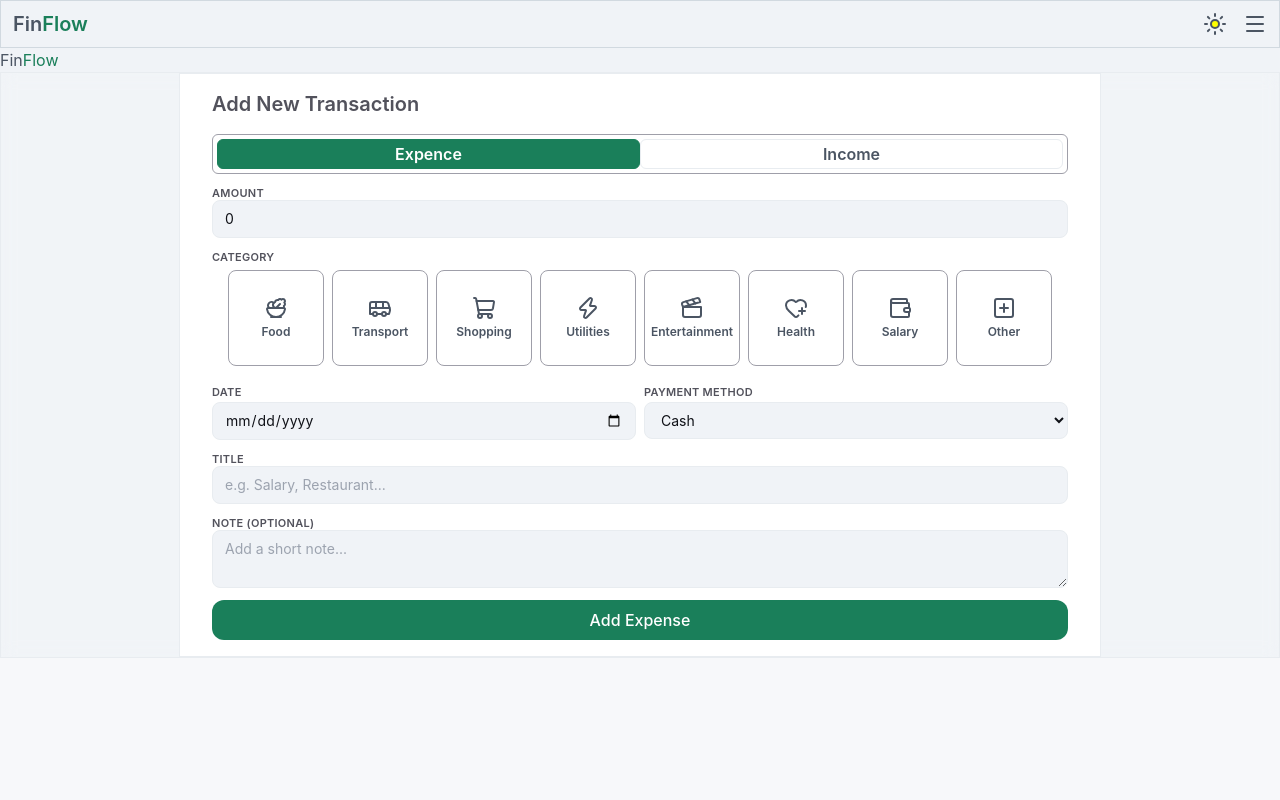
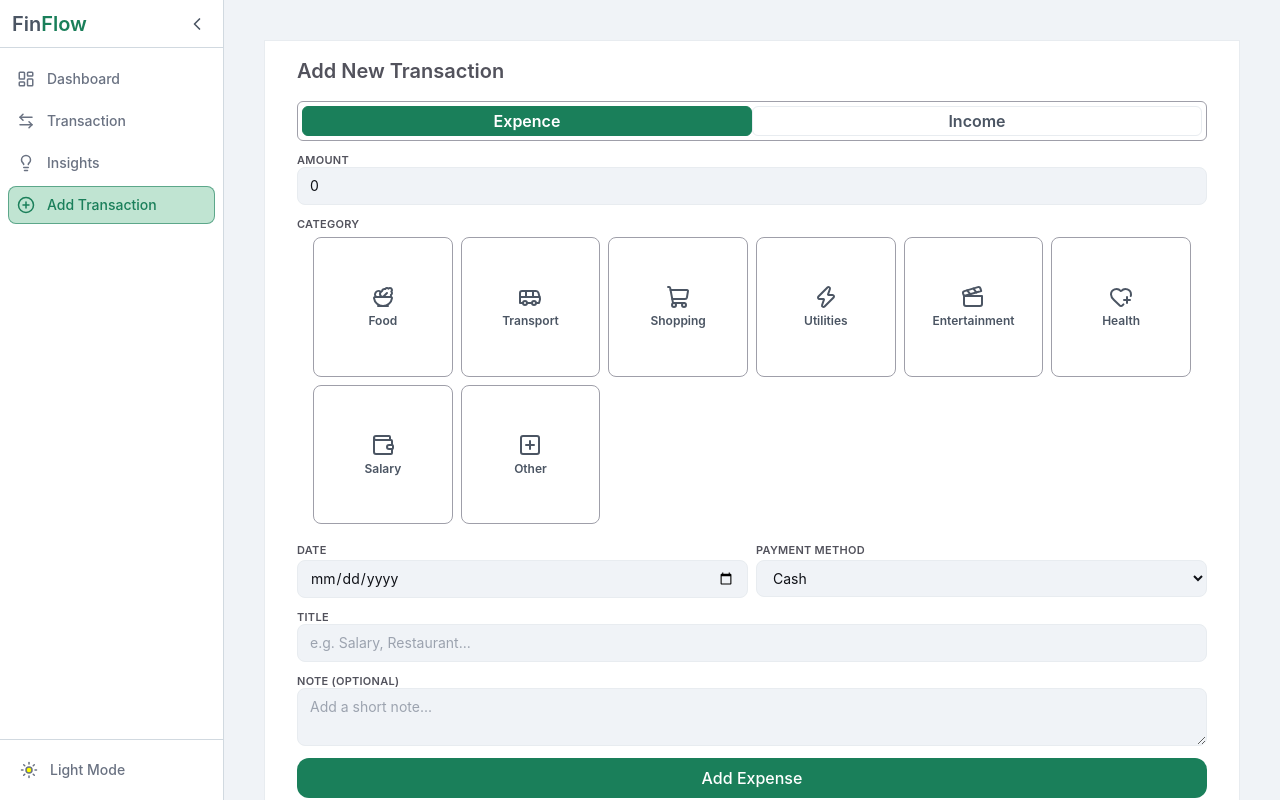
Before and after one commit to RahulSBytes/FinFine, a React (Vite) app: page /add in a window 1280 px wide. Built offline with nearby package versions, Linux system fonts and the light colour scheme.

Commit message:
feat:Add sidebar

```diff
--- a/src/components/Layout.tsx
+++ b/src/components/Layout.tsx
@@ -2,12 +2,26 @@ import { Outlet } from "react-router-dom";
 import Sidebar from "./ui/Sidebar";
 import Navbar from "./ui/Navbar";
 
+// Layout.tsx
 function Layout() {
   return (
-    <div className=" flex flex-col bg-surface-2 h-full w-full">
-      <Navbar />
-      <Sidebar />
-      <Outlet />
+    <div className="flex h-screen w-full overflow bg-surface-2">
+      {/* Sidebar — visible on md and above */}
+      <div className="hidden md:flex">
+        <Sidebar />
+      </div>
+
+      {/* Right side: Navbar (mobile only) + page content */}
+      <div className="flex flex-col flex-1 overflow-hidden">
+        {/* Navbar — visible on small screens only */}
+        <div className="md:hidden">
+          <Navbar />
+        </div>
+
+        <main className="flex-1 overflow-y-auto p-4">
+          <Outlet />
+        </main>
+      </div>
     </div>
   );
 }
--- a/src/components/pages/AddTransaction.tsx
+++ b/src/components/pages/AddTransaction.tsx
@@ -28,7 +28,7 @@ function AddTransaction() {
   const heading = "text-label font-semibold text-zinc-600";
 
   return (
-    <div className="border  bg-white/10 backdrop-blur-sm flex-center flex-col ">
+    <div className="flex flex-col gap-4 p-4 lg:p-6">
       <div className="bg-surface border py-4  px-8">
         <h2 className="text-xl font-semibold text-zinc-600 mb-4">
           Add New Transaction
@@ -42,7 +42,7 @@ function AddTransaction() {
                   type: "expense",
                 }))
               }
-              className={`flex-center font-semibold border  rounded-sm ${trnxData.type == "expense" ? "bg-brand-500 border-brand-500 text-white" : ""}`}
+              className={`flex-center cursor-pointer font-semibold border  rounded-sm ${trnxData.type == "expense" ? "bg-brand-500 border-brand-500 text-white" : ""}`}
             >
               Expence
             </div>
@@ -53,20 +53,19 @@ function AddTransaction() {
                   type: "income",
                 }))
               }
-              className={`flex-center font-semibold border  rounded-sm ${trnxData.type == "income" ? "bg-brand-500 border-brand-500 text-white" : ""}`}
+              className={`flex-center cursor-pointer font-semibold border  rounded-sm ${trnxData.type == "income" ? "bg-brand-500 border-brand-500 text-white" : ""}`}
             >
               Income
             </div>
           </div>
           <div className="flex flex-col">
-            <label htmlFor="" className={heading}>
+            <label htmlFor="amount" className={heading}>
               Amount
             </label>
             <input
               type="number"
               required
-              name=""
-              id=""
+              id="amount"
               placeholder="0.00"
               className="input-base"
               value={trnxData.amount}
@@ -80,24 +79,28 @@ function AddTransaction() {
           </div>
           <div>
             <h4 className={heading}>Category</h4>
-            <div className="grid grid-cols-3 sm:flex flex-wrap mt-1.5 sm:px-4 gap-2">
+            <div className="grid grid-cols-3 xs:grid-cols-4 sm:grid-cols-5 md:grid-cols-6 mt-1.5 px-0 sm:px-4 gap-2">
               {category.map((el, idx) => (
                 <div
                   key={idx}
                   onClick={() =>
                     setTrnxData((prev) => ({ ...prev, category: el }))
                   }
-                  className={`border border-zinc-400 w-24 aspect-square flex-center flex-col rounded-md gap-1 hover:bg-brand-100 hover:border-brand-500/60 ${trnxData.category == el ? "bg-brand-100 border-brand-500/60" : ""}`}
+                  className={`border border-zinc-400 w-full aspect-square flex-center flex-col  rounded-md gap-1 cursor-pointer
+          hover:bg-brand-100 hover:border-brand-500/20 transition-colors duration-150
+          ${trnxData.category === el ? "bg-brand-100 border-brand-500/60" : ""}`}
                 >
-                  <span>{getIcon(el)}</span>
-                  <span className="text-xs font-semibold">{el}</span>
+                  <span className="text-lg sm:text-xl">{getIcon(el)}</span>
+                  <span className="text-[10px] sm:text-xs font-semibold text-center leading-tight px-1">
+                    {el}
+                  </span>
                 </div>
               ))}
             </div>
           </div>
-          <div className="grid grid-cols-2  gap-2">
-            <div className="">
-              <label htmlFor="" className={heading}>
+          <div className="grid grid-cols-2 gap-2">
+            <div >
+              <label htmlFor="date" className={heading}>
                 Date
               </label>
               <input
@@ -105,7 +108,7 @@ function AddTransaction() {
                 required
                 className="input-base"
                 name="date"
-                id=""
+                id="date"
                 value={trnxData.date.split("T")[0]}
                 onChange={(e) =>
                   setTrnxData((prev) => ({
@@ -115,12 +118,13 @@ function AddTransaction() {
                 }
               />
             </div>
-            <div className="">
-              <label htmlFor="" className={heading}>
+            <div >
+              <label htmlFor="methods" className={heading}>
                 Payment Method
               </label>
               <select
                 className="input-base"
+                id="methods"
                 defaultValue={trnxData.paymentMethod}
                 onChange={(e) =>
                   setTrnxData((prev) => ({
@@ -139,14 +143,13 @@ function AddTransaction() {
             </div>
           </div>
           <div className="flex flex-col">
-            <label htmlFor="" className={heading}>
+            <label htmlFor="title" className={heading}>
               Title
             </label>
             <input
               type="text"
-              name=""
               required
-              id=""
+              id="title"
               placeholder="e.g. Salary, Restaurant..."
               className="input-base"
               value={trnxData["title"]}
@@ -159,12 +162,12 @@ function AddTransaction() {
             />
           </div>
           <div className="flex flex-col">
-            <label htmlFor="" className={heading}>
+            <label htmlFor="note" className={heading}>
               Note (Optional)
             </label>
             <textarea
               name=""
-              id=""
+              id="note"
               value={trnxData["note"]}
               onChange={(e) =>
                 setTrnxData((prev) => ({
--- a/src/components/pages/Dashboard.tsx
+++ b/src/components/pages/Dashboard.tsx
@@ -1,25 +1,25 @@
 import SquareShapes from "../wrapper/SquareShapes";
-import { transactions } from "../../constants/dummyTransactions";
 import { getIcon } from "../mini-components/getIcon";
 import { data1 } from "../../constants/constants";
 import BalanceChart from "../mini-components/BalanceChart";
 import SpendingChart from "../mini-components/SpendingChart";
+import { useTransactionStore } from "../../store/useTransactionStore";
 
 function Dashboard() {
+
+  const transactions = useTransactionStore((s) => s.transactions);
+
   return (
     <div className="flex flex-col gap-4 p-4 lg:p-6">
-
-
       <div className="grid grid-cols-2 lg:grid-cols-4 gap-3">
         {data1.map(({ title, amount, conclution }) => (
-          <SquareShapes key={title} className="flex flex-col gap-1">
+          <SquareShapes key={title} className="flex flex-col gap-1 w-full">
             <span className="text-label text-muted">{title}</span>
             <span className="text-h2 text-heading font-bold">{amount}</span>
             <span className="text-body-sm text-muted">{conclution}</span>
           </SquareShapes>
         ))}
       </div>
-
 
       <div className="grid grid-cols-1 lg:grid-cols-2 gap-3">
         <SquareShapes>
@@ -36,7 +36,6 @@ function Dashboard() {
           <SpendingChart />
         </SquareShapes>
       </div>
-
 
       <SquareShapes>
         <div className="flex-between mb-4">
@@ -56,11 +55,9 @@ function Dashboard() {
                 key={id}
                 className="flex items-center gap-3 p-3 rounded-lg hover:bg-surface-2 transition-colors duration-200"
               >
-
                 <div className="w-9 h-9 rounded-lg bg-surface-2 border border-default flex-center shrink-0">
                   <span className="text-base">{getIcon(category)}</span>
                 </div>
-
 
                 <div className="flex flex-col flex-1 min-w-0">
                   <span className="text-body-sm font-medium text-heading truncate">
@@ -69,9 +66,10 @@ function Dashboard() {
                   <span className="text-body-sm text-muted">{category}</span>
                 </div>
 
-
                 <div className="flex flex-col items-end shrink-0">
-                  <span className={`text-body-sm font-semibold ${type === "income" ? "text-income" : "text-expense"}`}>
+                  <span
+                    className={`text-body-sm font-semibold ${type === "income" ? "text-income" : "text-expense"}`}
+                  >
                     {type === "income" ? "+" : "-"}${amount}
                   </span>
                   <span className="text-body-sm text-muted">{date}</span>
@@ -80,7 +78,6 @@ function Dashboard() {
             ))}
         </div>
       </SquareShapes>
-
     </div>
   );
 }
--- a/src/components/pages/Insight.tsx
+++ b/src/components/pages/Insight.tsx
@@ -19,12 +19,12 @@ const colors = ["#FA9538", "#6687FC", "#17B99C", "#FE5656"];
 
 function Insight() {
   return (
-    <div className="flex gap-4 flex-col p-4 lg:p-6 max-w-4xl min-w-3xl mx-auto">
+    <div className="flex flex-col gap-4 p-4 lg:p-6">
 
-      <h3 className="text-xl font-semibold text-zinc-700 mb-4">
-        Recent Transaction
-      </h3>
+      {/* Header */}
+      <h2 className="text-h2 text-heading">Insights</h2>
 
+      {/* Summary Cards */}
       <div className="grid sm:grid-cols-3 gap-3">
         {data2.map(({ title, highlight, conclution, part }) => (
           <SquareShapes className="flex flex-col gap-2" key={title}>
@@ -36,6 +36,7 @@ function Insight() {
         ))}
       </div>
 
+      {/* Monthly Spending */}
       <SquareShapes>
         <h3 className="text-body-md font-semibold text-heading mb-4">
           Monthly Spending
@@ -43,13 +44,13 @@ function Insight() {
         <div className="flex flex-col gap-3">
           {monthlySpend.map(({ month, part, amount }, idx) => (
             <div key={month} className="flex items-center gap-3">
-              <span className="text-body-sm font-medium text-muted w-8 shrink-0">
+              <span className="text-body-sm font-medium text-muted w-8 flex-shrink-0">
                 {month}
               </span>
               <div className="flex-1">
                 <ProgressRow part={part} total={100} color={colors[idx]} />
               </div>
-              <span className="text-body-sm font-semibold text-heading w-20 text-right shrink-0">
+              <span className="text-body-sm font-semibold text-heading w-20 text-right flex-shrink-0">
                 &#8377; {amount}
               </span>
             </div>
--- a/src/components/pages/Transaction.tsx
+++ b/src/components/pages/Transaction.tsx
@@ -23,7 +23,7 @@ function Transaction() {
   });
 
   return (
-    <div className="max-w-6xl min-w-2xl sm:m-auto p-6 flex-1 bg-white">
+    <div className="flex flex-col gap-4 p-4 lg:p-6 bg-white">
       <h3 className="text-xl font-semibold text-zinc-700 mb-4">
         Recent Transaction
       </h3>
--- a/src/components/ui/Sidebar.tsx
+++ b/src/components/ui/Sidebar.tsx
@@ -1,10 +1,84 @@
+import { Menu, Moon, Sun, ChevronLeft } from "lucide-react";
+import { useState } from "react";
+import { Link, NavLink } from "react-router-dom";
+import { navs } from "../../constants/constants.ts";
 
 function Sidebar() {
+  const [collapsed, setCollapsed] = useState(false);
+  const [isDark, setIsDark] = useState(false);
+
   return (
-    <aside className="hidden md:flex">
-        <div>Fin<span className="text-brand">Flow</span></div>
+    <aside
+      className={`
+        h-screen sticky top-0 z-40 flex flex-col
+        bg-surface border-r border-strong
+        transition-all duration-300 ease-in-out
+        ${collapsed ? "w-16" : "w-56"}
+      `}
+    >
+      {/* Header */}
+      <div className="flex items-center justify-between h-12 px-3 border-b border-strong shrink-0">
+        {!collapsed && (
+          <Link to="/" className="text-xl font-semibold truncate">
+            Fin<span className="text-brand">Flow</span>
+          </Link>
+        )}
+        <button
+          onClick={() => setCollapsed((prev) => !prev)}
+          className="cursor-pointer p-1 rounded-md hover:bg-surface-2 transition-colors ml-auto"
+        >
+          {collapsed ? (
+            <Menu size={20} />
+          ) : (
+            <ChevronLeft size={20} />
+          )}
+        </button>
+      </div>
+
+      {/* Nav Links */}
+      <nav className="flex-1 overflow-y-auto py-3 px-2 flex flex-col gap-1">
+        {navs.map(({ to, label, icon: Icon }) => (
+          <NavLink
+            key={to}
+            to={to}
+            title={collapsed ? label : undefined}
+            className={({ isActive }) =>
+              `flex items-center gap-3 px-2 py-2 rounded-md text-sm font-medium
+               transition-colors duration-150 cursor-pointer
+               ${isActive
+                ? "bg-brand-100 text-brand border border-brand-500/60"
+                : "text-gray-500 hover:bg-surface-2 hover:text-gray-800 border border-transparent"
+              }
+               ${collapsed ? "justify-center" : ""}`
+            }
+          >
+            {Icon && <Icon size={18} className="shrink-0" />}
+            {!collapsed && <span className="truncate">{label}</span>}
+          </NavLink>
+        ))}
+      </nav>
+
+      {/* Footer — Dark mode toggle */}
+      <div className="border-t border-strong px-3 py-3 shrink-0">
+        <button
+          onClick={() => setIsDark((prev) => !prev)}
+          className={`
+            flex items-center gap-3 w-full px-2 py-2 rounded-md
+            text-sm font-medium text-gray-500
+            hover:bg-surface-2 hover:text-gray-800
+            transition-colors duration-150 cursor-pointer
+            ${collapsed ? "justify-center" : ""}
+          `}
+          title={isDark ? "Switch to Light" : "Switch to Dark"}
+        >
+          {isDark ? <Moon size={18} /> : <Sun size={18} fill="yellow" />}
+          {!collapsed && (
+            <span>{isDark ? "Dark Mode" : "Light Mode"}</span>
+          )}
+        </button>
+      </div>
     </aside>
-  )
+  );
 }
 
-export default Sidebar
+export default Sidebar;
--- a/src/constants/constants.ts
+++ b/src/constants/constants.ts
@@ -1,7 +1,11 @@
+
+import { LayoutDashboard, ArrowLeftRight, Lightbulb, PlusCircle, type LucideIcon } from "lucide-react";
+
 
   export type Navs ={
     label : string,
-    to : string
+    to : string,
+    icon : LucideIcon
   }[]
 
 
@@ -26,12 +30,14 @@
   ];
 
 
-  export const navs:Navs = [
-    { label: "Dashboard", to: "/" },
-    { label: "Transaction", to: "transactions" },
-    { label: "Insights", to: "insights" },
-    { label: "Add Transaction", to: "add" },
-  ];
+ // constants.ts
+
+export const navs: Navs = [
+  { label: "Dashboard",       to: "/",            icon: LayoutDashboard },
+  { label: "Transaction",     to: "transactions", icon: ArrowLeftRight },
+  { label: "Insights",        to: "insights",     icon: Lightbulb },
+  { label: "Add Transaction", to: "add",          icon: PlusCircle },
+];
 
 
   export const data1:Data1 = [
```
Also changed, not shown: src/helpers/calHelpers.ts (added).
